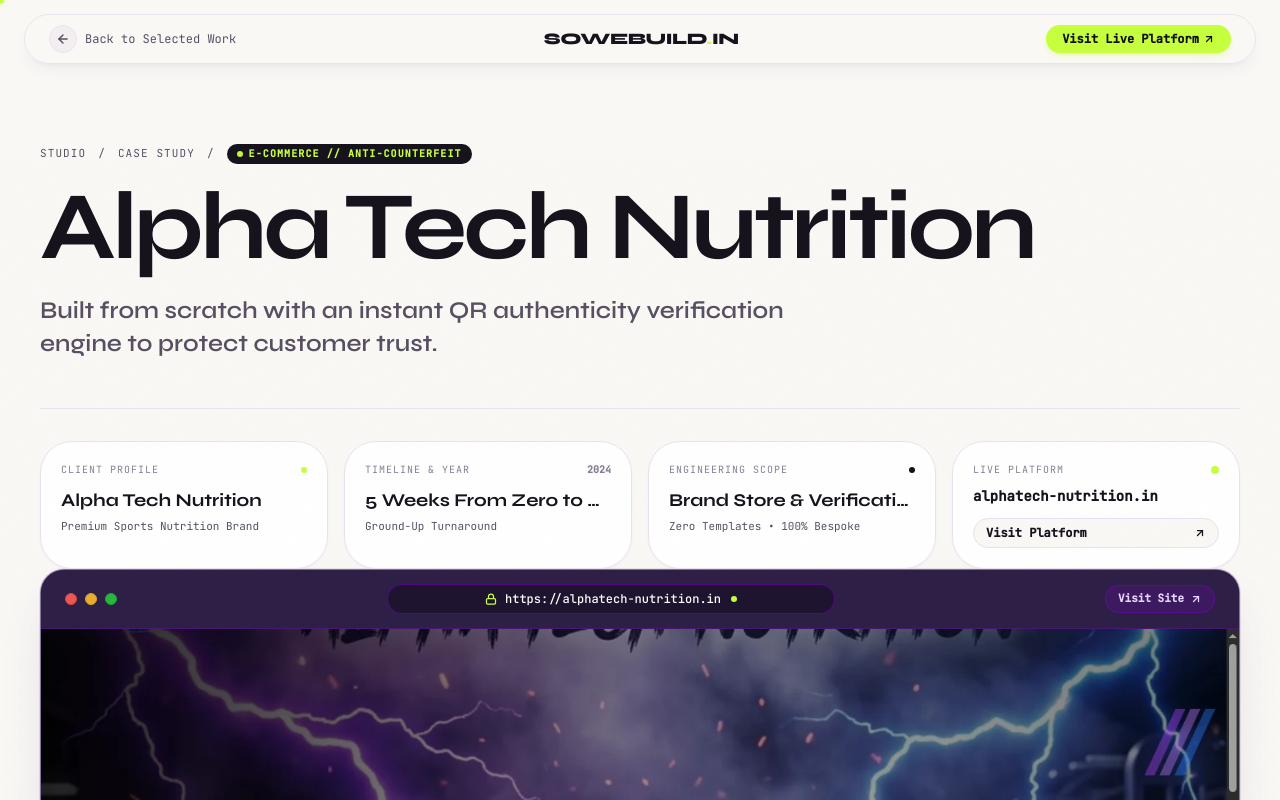
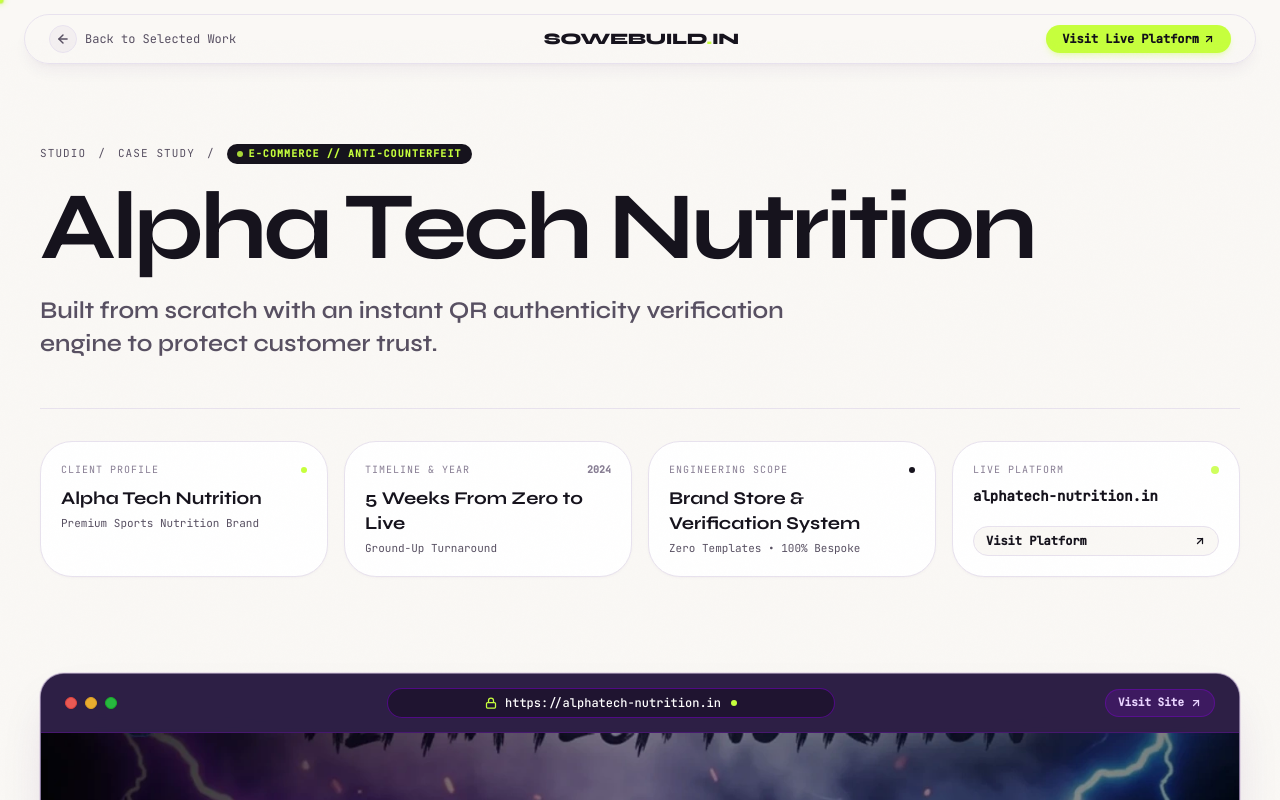
Before and after one commit to MonsterFlick/SoWeBuild, a Next.js app: page /work/alphatech-nutrition in a window 1280 px wide. Shown: the top 800 px of the page. Built offline with nearby package versions, Linux system fonts and the light colour scheme.

Commit message:
fix(layout): resolve collapsed section margins via margin-inline, fix chip text truncation, and clean screenshot artifact

```diff
--- a/src/app/globals.css
+++ b/src/app/globals.css
@@ -243,7 +243,7 @@
 .container-wide {
   width: 100%;
   max-width: 1600px;
-  margin: 0 auto;
+  margin-inline: auto;
   padding-left: var(--space-gutter);
   padding-right: var(--space-gutter);
 }
@@ -251,7 +251,7 @@
 .container {
   width: 100%;
   max-width: 1200px;
-  margin: 0 auto;
+  margin-inline: auto;
   padding-left: var(--space-gutter);
   padding-right: var(--space-gutter);
 }
--- a/src/app/work/[slug]/page.tsx
+++ b/src/app/work/[slug]/page.tsx
@@ -171,11 +171,11 @@ export default async function WorkSlugPage({
                   <span className="font-mono text-[10px] uppercase tracking-widest text-[#887E94]">Client Profile</span>
                   <span className="size-1.5 rounded-full bg-[#c6ff3d]" />
                 </div>
-                <div className="font-display font-bold text-base sm:text-lg text-[#16131D] truncate">
+                <div className="font-display font-bold text-base sm:text-lg text-[#16131D] leading-snug">
                   {cs.client}
                 </div>
                 {cs.established && (
-                  <div className="font-mono text-[11px] text-[#585062] mt-1 truncate">
+                  <div className="font-mono text-[11px] text-[#585062] mt-1 leading-normal">
                     {cs.established}
                   </div>
                 )}
@@ -187,10 +187,10 @@ export default async function WorkSlugPage({
                   <span className="font-mono text-[10px] uppercase tracking-widest text-[#887E94]">Timeline &amp; Year</span>
                   <span className="font-mono text-[10px] font-semibold text-[#887E94]">{cs.year || "2024"}</span>
                 </div>
-                <div className="font-display font-bold text-base sm:text-lg text-[#16131D] truncate">
+                <div className="font-display font-bold text-base sm:text-lg text-[#16131D] leading-snug">
                   {cs.timeline || "Production"}
                 </div>
-                <div className="font-mono text-[11px] text-[#585062] mt-1 truncate">
+                <div className="font-mono text-[11px] text-[#585062] mt-1 leading-normal">
                   Ground-Up Turnaround
                 </div>
               </div>
@@ -201,10 +201,10 @@ export default async function WorkSlugPage({
                   <span className="font-mono text-[10px] uppercase tracking-widest text-[#887E94]">Engineering Scope</span>
                   <span className="size-1.5 rounded-full bg-[#16131D]" />
                 </div>
-                <div className="font-display font-bold text-base sm:text-lg text-[#16131D] truncate">
+                <div className="font-display font-bold text-base sm:text-lg text-[#16131D] leading-snug">
                   {cs.role || "Complete Custom Build"}
                 </div>
-                <div className="font-mono text-[11px] text-[#585062] mt-1 truncate">
+                <div className="font-mono text-[11px] text-[#585062] mt-1 leading-normal">
                   Zero Templates • 100% Bespoke
                 </div>
               </div>
@@ -317,7 +317,7 @@ export default async function WorkSlugPage({
                 </div>
                 <div className="font-mono text-[10px] sm:text-xs font-bold text-[#16131D] mt-2 uppercase tracking-wider flex items-center gap-1.5">
                   <span className="size-1.5 rounded-full bg-[#c6ff3d] shrink-0" />
-                  <span className="truncate">{m.label}</span>
+                  <span className="leading-tight break-words">{m.label}</span>
                 </div>
                 <div className="text-[11px] sm:text-xs text-[#585062] mt-1.5 sm:mt-2 leading-relaxed">
                   {m.note}
```
Also changed, not shown: public/work-alphatech-official.webp.
